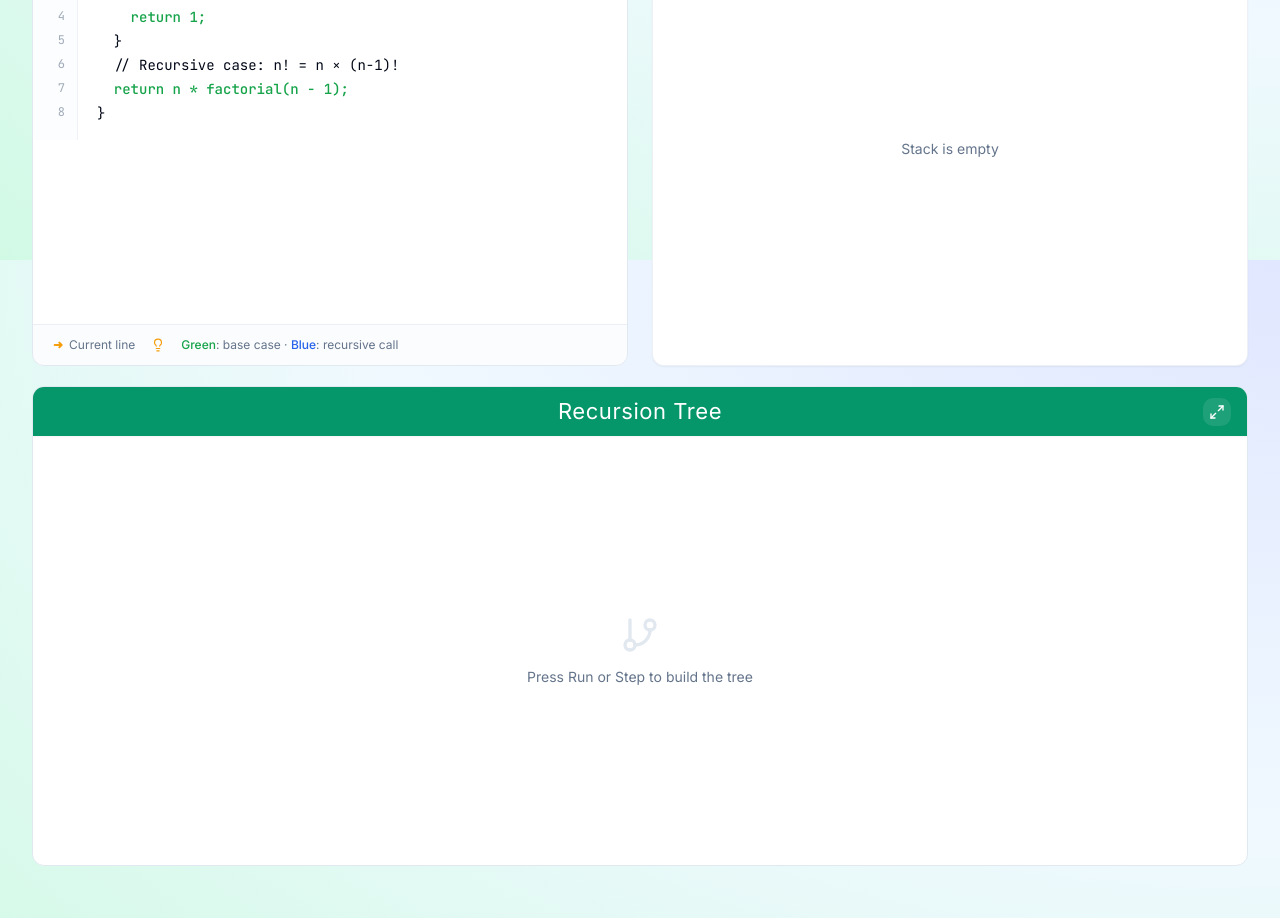
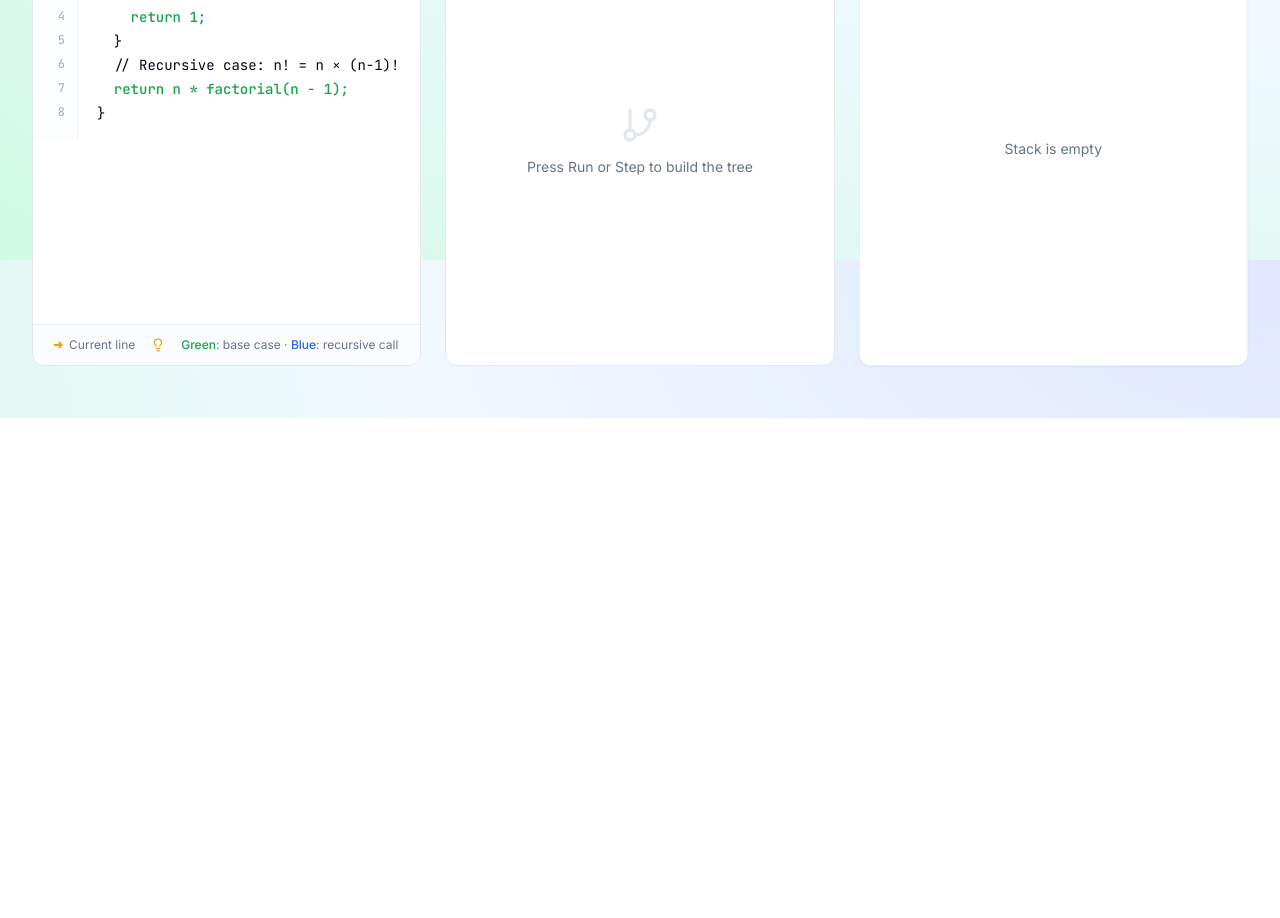
Before and after one commit to yuvnex/Recursion_Visualizer, a React (Vite) app: page / in a window 1280 px wide. Shown: the part 540-1458 px from the top of the page. After the commit the page ends 958 px from the top, so only its background shows below. Built offline with nearby package versions, Linux system fonts and the light colour scheme.

Commit message:
fix : Moved Tree Execution Part

```diff
--- a/src/pages/RecursionVisualizer.jsx
+++ b/src/pages/RecursionVisualizer.jsx
@@ -358,10 +358,10 @@ export default function RecursionVisualizer() {
           </motion.div>
         )}
 
-        {/* ── Code Editor and Call Stack: 2-column row ── */}
+        {/* ── Visualizer Layout: 3-column row ── */}
         {showVisualizer && (
           <motion.div
-            className="grid grid-cols-1 gap-5 lg:grid-cols-2 lg:gap-6 mb-5"
+            className="grid grid-cols-1 gap-5 lg:grid-cols-3 lg:gap-6 mb-5"
             initial={{ opacity: 0 }}
             animate={{ opacity: 1 }}
             transition={{ delay: 0.25 }}
@@ -370,20 +370,6 @@ export default function RecursionVisualizer() {
               <CodeEditor code={code} onChange={setCode} currentLine={currentLine} isRunning={isRunning} />
             </div>
             <div className="min-h-[380px] h-[min(48vh,500px)] lg:h-[500px]">
-              <CallStack stack={stack} currentNodeId={currentNodeId} executionPhase={executionPhase} />
-            </div>
-          </motion.div>
-        )}
-
-        {/* ── Recursion Tree: FULL WIDTH, bottom section ── */}
-        {showVisualizer && (
-          <motion.div
-            className="mb-5"
-            initial={{ opacity: 0 }}
-            animate={{ opacity: 1 }}
-            transition={{ delay: 0.3 }}
-          >
-            <div className="min-h-[480px] h-[min(60vh,640px)]">
               <RecursionTree
                 nodes={nodes}
                 currentNodeId={currentNodeId}
@@ -391,6 +377,9 @@ export default function RecursionVisualizer() {
                 isExpanded={false}
                 onToggleExpand={toggleTreeExpand}
               />
+            </div>
+            <div className="min-h-[380px] h-[min(48vh,500px)] lg:h-[500px]">
+              <CallStack stack={stack} currentNodeId={currentNodeId} executionPhase={executionPhase} />
             </div>
           </motion.div>
         )}
```
